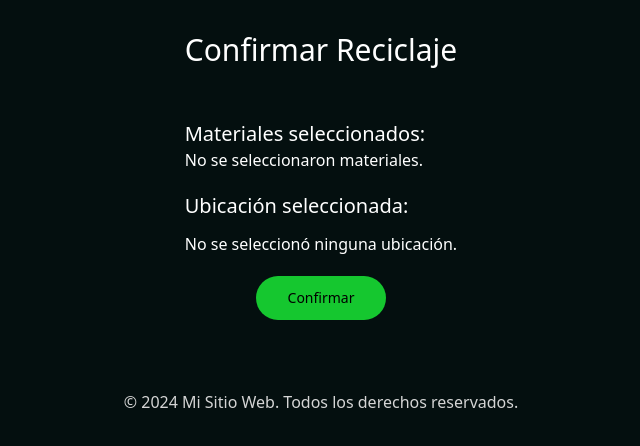
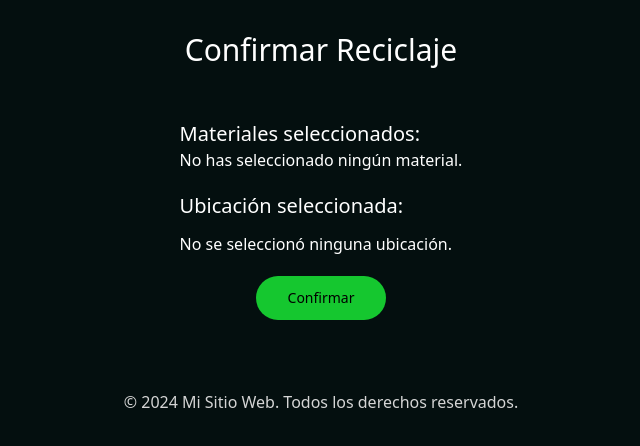
Before and after one commit to MatiasAguirre26/reciclaje-final, a Next.js app: page /recycle/locations/1 in a window 1280 px wide. Shown: the top 446 px of the page, without its empty margins (319-959 px from the left). Built offline with nearby package versions, Linux system fonts and the light colour scheme.

Commit message:
agregando estilos en la pagina de confirmacion de datos, estilos a los materiales seleccionados y a la card con la ubicacion

```diff
--- a/src/app/recycle/locations/[id]/page.js
+++ b/src/app/recycle/locations/[id]/page.js
@@ -5,6 +5,7 @@ import { MapPinIcon, ClockIcon } from '@heroicons/react/24/outline';
 import Link from "next/link";
 import { buttonVariants } from "@/components/ui/button";
 import useRecycleStore from "@/app/stores/useRecycleStore"; // Importar zustand
+
 
 export default function ConfirmationPage() {
   // Obtener datos desde Zustand
@@ -19,15 +20,21 @@ export default function ConfirmationPage() {
       {/* Mostrar los materiales seleccionados */}
       <div className={styles.materialsSection}>
         <h2 className='text-xl'>Materiales seleccionados:</h2>
-        <ul>
-          {selectedMaterials.length > 0 ? (
-            selectedMaterials.map((material, index) => (
-              <li key={index}>{material}</li>
-            ))
-          ) : (
-            <li>No se seleccionaron materiales.</li>
-          )}
-        </ul>
+        {selectedMaterials.length === 0 ? (
+          <p>No has seleccionado ningún material.</p>
+        ) : (
+        <div className={styles.materialsList}>
+        {selectedMaterials.map((material, index) => (
+          <div
+            key={index}
+            className={"bg-[--color-secundary] text-white rounded-lg p-4 flex flex-col items-center justify-center"}
+          >
+            <div className={styles.materialIcon}>{material.icon}</div>
+            <p className={styles.materialName}>{material.name}</p>
+          </div>
+        ))}
+        </div>
+        )}
       </div>
 
       {/* Mostrar la ubicación seleccionada */}
--- a/src/app/recycle/page.js
+++ b/src/app/recycle/page.js
@@ -44,9 +44,9 @@ export default function Recycle() {
           <button
             key={index}
             className={`${styles.materialButton} ${
-              selectedMaterials.includes(material.name) ? styles.selected : ''
+              selectedMaterials.includes(material) ? styles.selected : ''
             }`}
-            onClick={() => handleSelectMaterial(material.name)}
+            onClick={() => handleSelectMaterial(material)}
           >
             <div className={styles.materialIcon}>{material.icon}</div>
             <p className={styles.materialName}>{material.name}</p>
```
